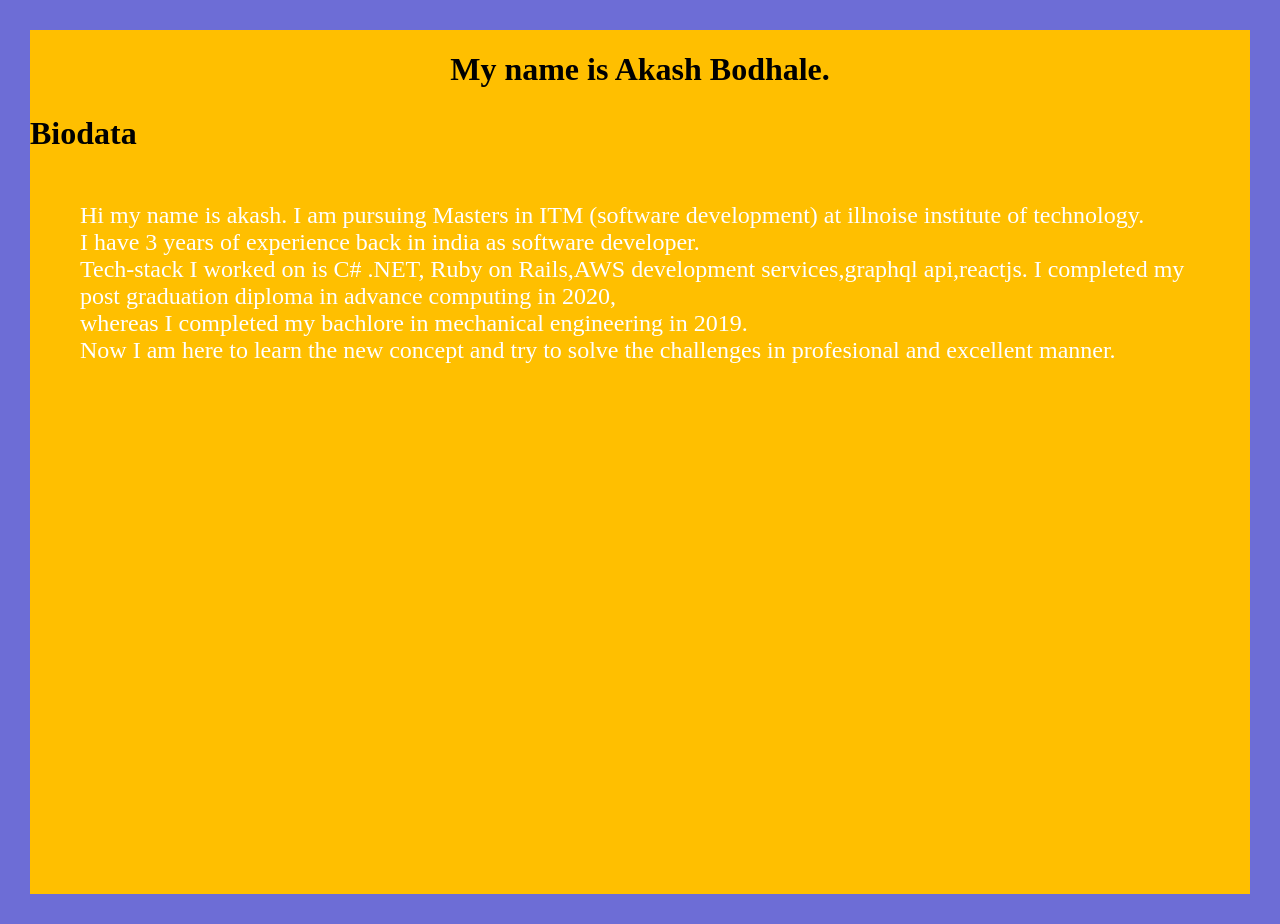
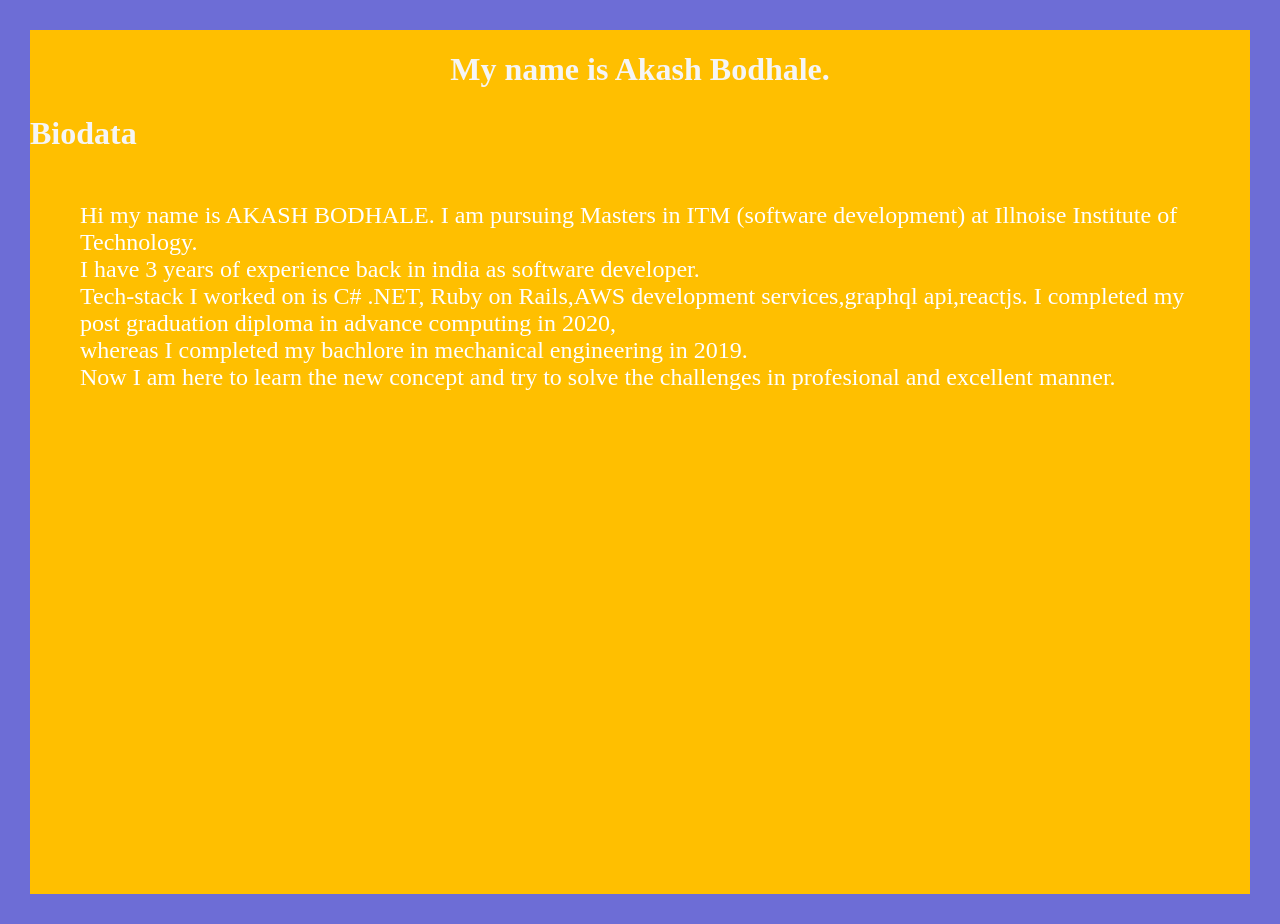
Before and after one commit to abodhale/abodhale.github.io, a plain HTML site: page index.html in a window 1280 px wide. Drawn offline with Linux system fonts and the light colour scheme.

Commit message:
modify css

```diff
--- a/index.html
+++ b/index.html
@@ -6,10 +6,10 @@
 </head>
 <body>
 
-        <h1>My name is Akash Bodhale.</h1>
-        <h2>Biodata</h2>
+        <h1 style = "color: whitesmoke;">My name is Akash Bodhale.</h1>
+        <h2 style ="color: whitesmoke;">Biodata</h2>
         <p>
-            Hi my name is akash. I am pursuing Masters in ITM (software development) at illnoise institute of technology.</br>
+            Hi my name is AKASH BODHALE. I am pursuing Masters in ITM (software development) at Illnoise Institute of Technology.</br>
             I have 3 years of experience back in india as software developer.</br>
             Tech-stack I worked on is C# .NET, Ruby on Rails,AWS development services,graphql api,reactjs.
             I completed my post graduation diploma in advance computing in 2020,</br>whereas I completed my bachlore in mechanical engineering in 2019.
```
